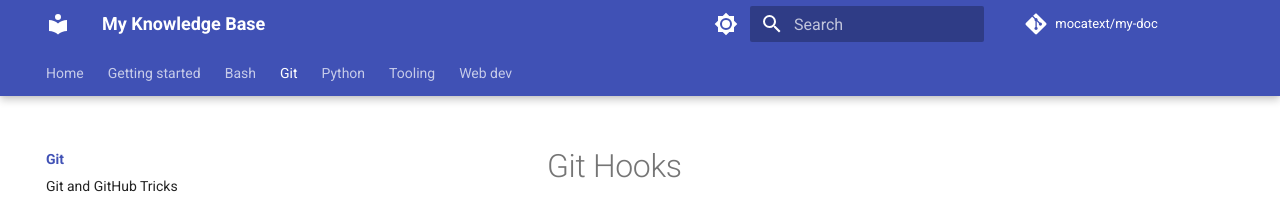
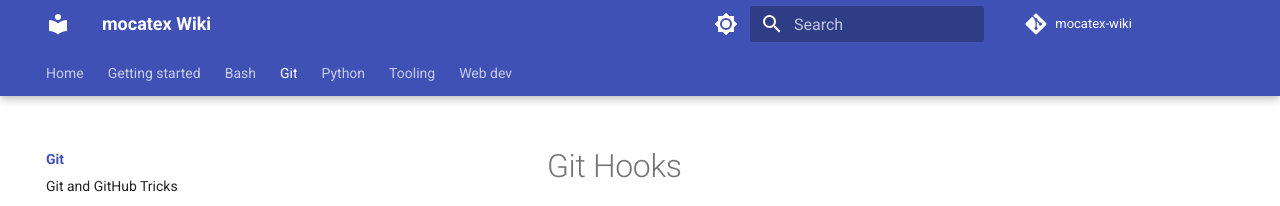
Before and after one commit to mocatex/mocatex-wiki, an MkDocs documentation site: the page built from docs/git/git-hooks.md, in a window 1280 px wide. Shown: the top 206 px of the page. Built offline with MkDocs 1.6.1 and Material for MkDocs 9.7.7, drawn with Linux system fonts in a browser that asks for light colours; comment, search, counter and statistics services are not loaded.

Commit message:
Update project name and repository details in configuration files

```diff
--- a/mkdocs.yml
+++ b/mkdocs.yml
@@ -1,8 +1,8 @@
-site_name: "My Knowledge Base"
+site_name: "mocatex Wiki"
 site_url: "https://example.com" # yet to be replaced!
 site_author: "Moritz"
-repo_url: "https://github.com/mocatex/my-doc"
-repo_name: "mocatext/my-doc"
+repo_url: "https://github.com/mocatex/mocatex-wiki"
+repo_name: "mocatex-wiki"
 copyright: "2025, Moritz"
 
 theme:
--- a/pyproject.toml
+++ b/pyproject.toml
@@ -1,7 +1,7 @@
 [project]
-name = "my-doc"
+name = "mocatex-wiki"
 version = "0.1.0"
-description = "A Place where I write down stuff I learn"
+description = "Personal wiki for stuff I learn"
 readme = "README.md"
 requires-python = ">=3.13"
 dependencies = [
```
Also changed, not shown: 1 other file.
